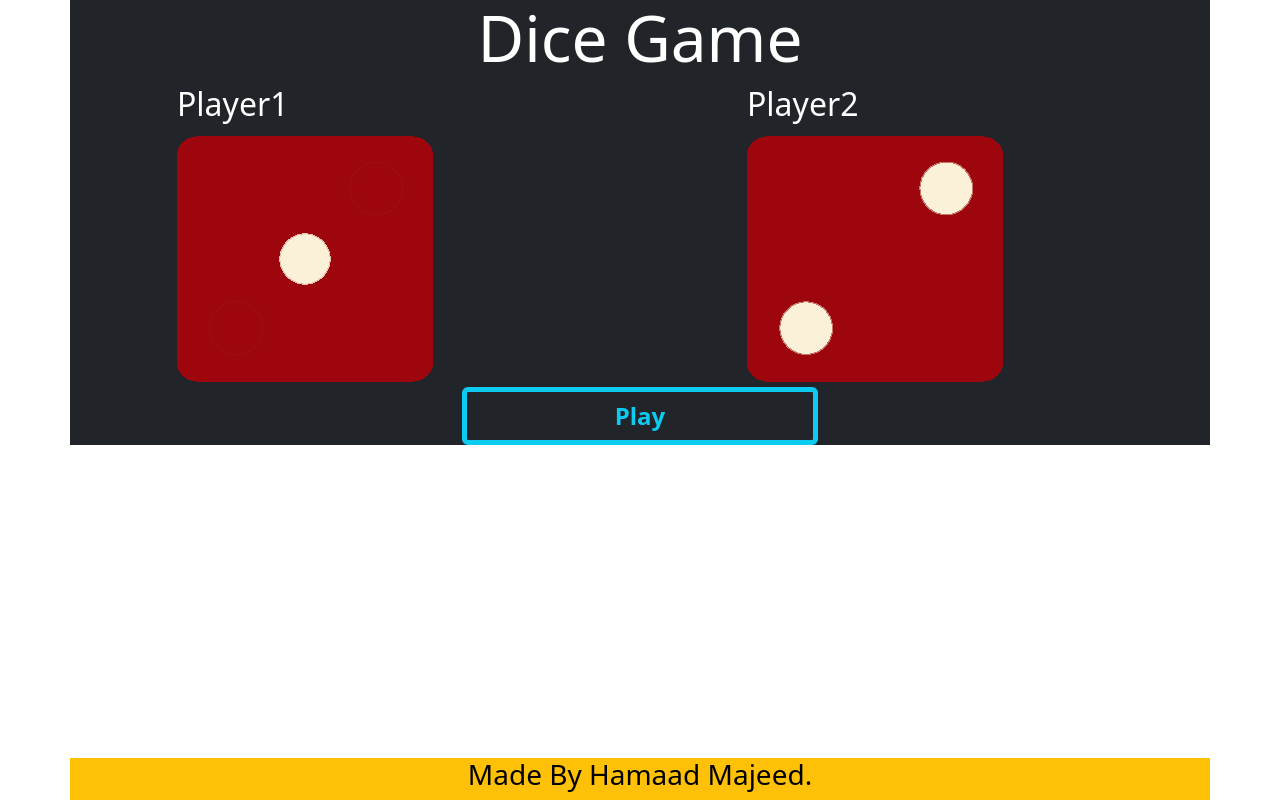
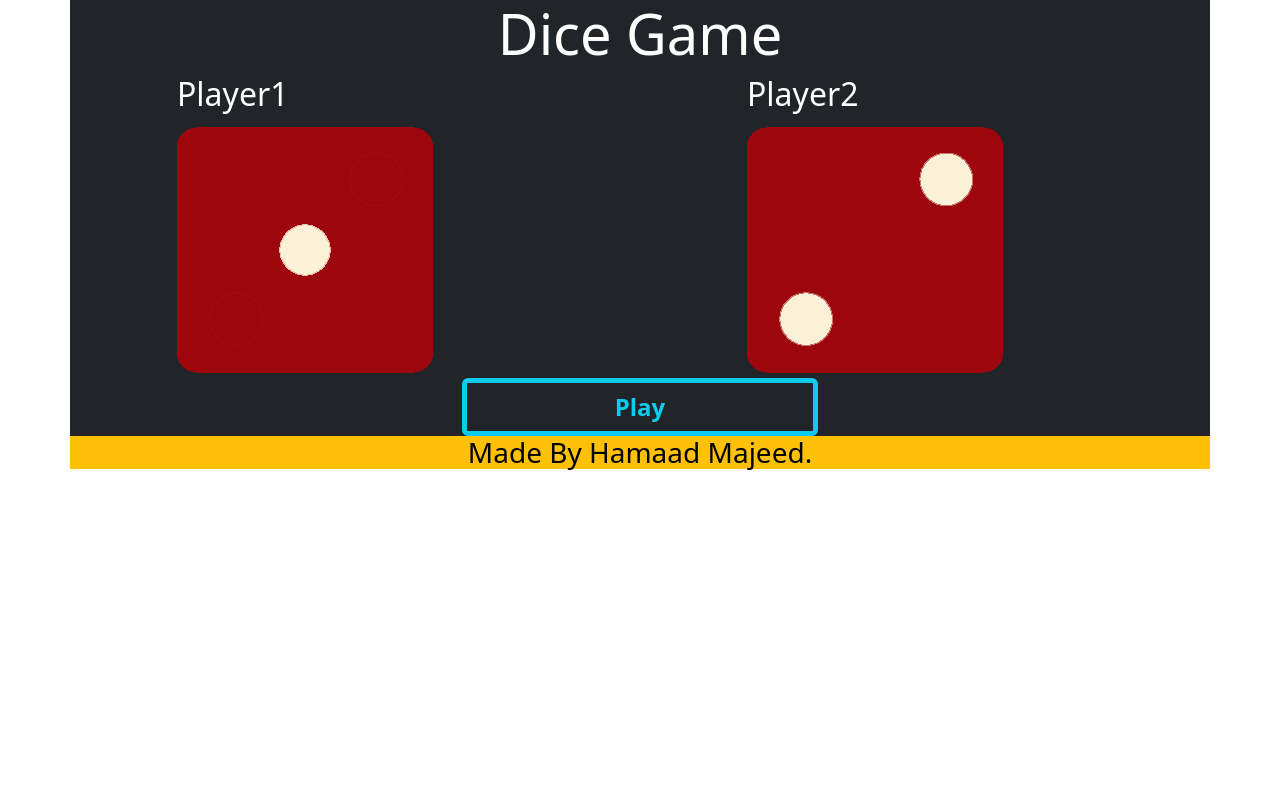
Before and after one commit to MrHamaad/dice, a plain HTML site: page index.html in a window 1280 px wide. Drawn offline with nearby package versions, Linux system fonts and the light colour scheme.

Commit message:
Update index.html

```diff
--- a/index.html
+++ b/index.html
@@ -8,8 +8,7 @@
 </head>
 <body>
     <div class="container text-bg-dark">
-        <h1 class="display-3 text-center">Dice Game</h1>
-        <h2 class="display-4 text-center" id="Score"></h2>
+        <h2 class="display-4 text-center" id="Score">Dice Game</h2>
         <div class="row">
             <div class="col-md-5 ms-auto">
                 <h2>Player1</h2>
@@ -27,7 +26,7 @@
             </div>
         </div>
     </div>
-    <footer class="container text-bg-warning text-center fixed-bottom">
+    <footer class="container text-bg-warning text-center">
         <h3>Made By Hamaad Majeed.</h3>
 
     </footer>
```
